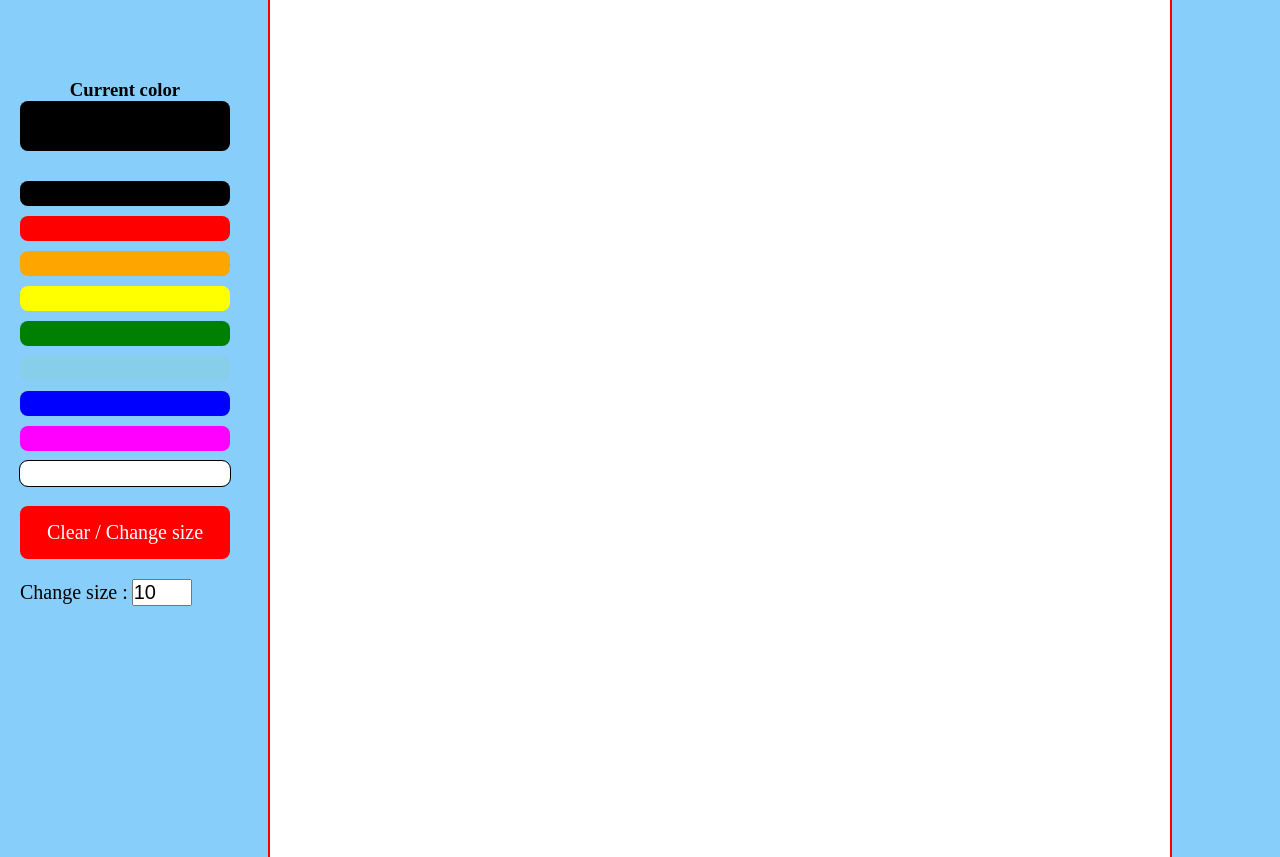
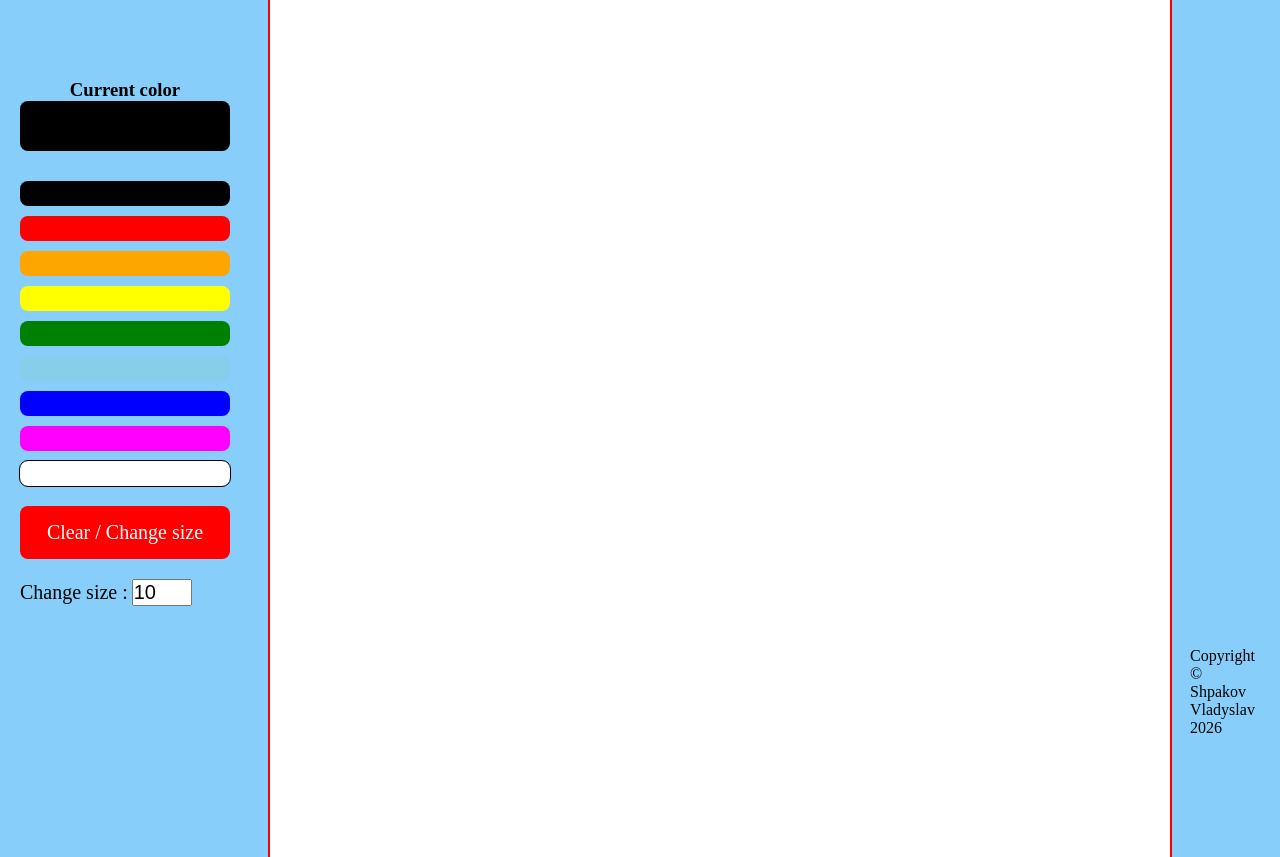
Before and after one commit to shpakvlad/odin-graphic-notepad, a plain HTML site: page index.html in a window 1280 px wide. Shown: the part 63-920 px from the top of the page. Drawn offline with Linux system fonts and the light colour scheme.

Commit message:
Added copyright section

```diff
--- a/index.html
+++ b/index.html
@@ -42,8 +42,11 @@
         <div class="graphic-canvas">
         </div>
     </div>
+
+    <footer>
+        <p class="copyright">Copyright &copy Shpakov Vladyslav 2026</p>
+    </footer>
 </div>
-
 
 </body>
 </html>
--- a/styles/style.css
+++ b/styles/style.css
@@ -173,3 +173,14 @@ body, html {
         }
     }
 }
+
+footer {
+    width: 400px;
+    display: flex;
+    justify-content: flex-end;
+
+    .copyright {
+        margin-top: auto;
+        margin-right: 20px;
+    }
+}
```
